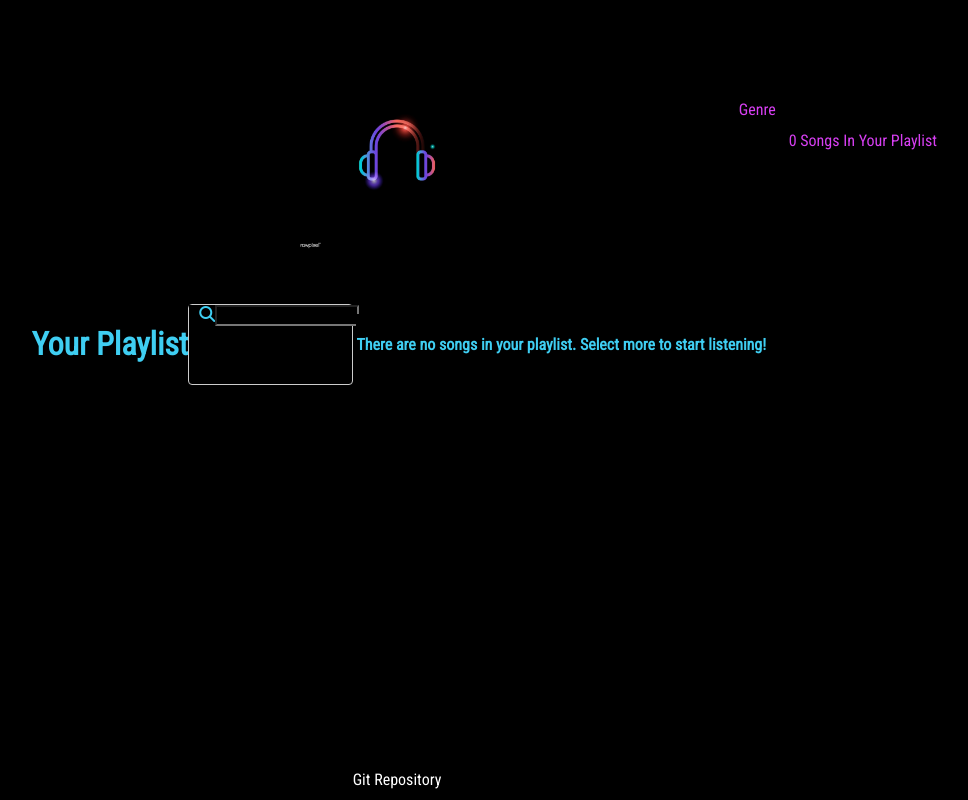
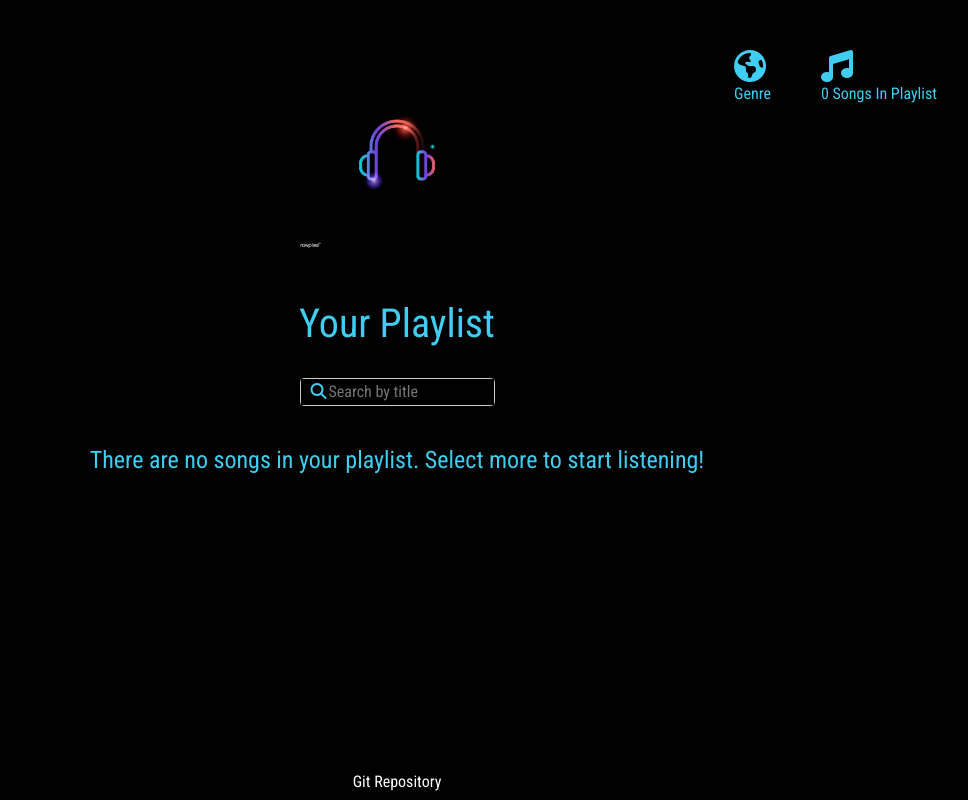
Before and after one commit to savannahknight/CreativeProject3, a Vue app in the folder learning-vue-cli/: page /playlist in a window 1280 px wide. Shown: the whole page, without its empty margins (243-1211 px from the left). Built offline with nearby package versions, Linux system fonts and the light colour scheme.

Commit message:
sav commit

```diff
--- a/learning-vue-cli/public/index.html
+++ b/learning-vue-cli/public/index.html
@@ -7,7 +7,8 @@
     <!-- <i class='fa fa-music'></i> -->
     <title><%= htmlWebpackPlugin.options.title %></title>
     <link rel="preconnect" href="https://fonts.gstatic.com">
-<link href="https://fonts.googleapis.com/css2?family=Roboto+Condensed&display=swap" rel="stylesheet">
+    <link href="https://fonts.googleapis.com/css2?family=Roboto+Condensed&display=swap" rel="stylesheet">
+    <link rel="stylesheet" href="https://maxcdn.bootstrapcdn.com/bootstrap/4.0.0/css/bootstrap.min.css" integrity="sha384-Gn5384xqQ1aoWXA+058RXPxPg6fy4IWvTNh0E263XmFcJlSAwiGgFAW/dAiS6JXm" crossorigin="anonymous">
   </head>
   <body>
     <noscript>
--- a/learning-vue-cli/src/App.vue
+++ b/learning-vue-cli/src/App.vue
@@ -9,14 +9,14 @@
       <div id="side">
         <router-link to="/genre">
         <div class="menu-item genre">
-          <img src="../images/globe.png">
+          <i class="fa fa-globe fa-2x"></i>
           <p>Genre</p>
         </div>
       </router-link>
       <router-link to="/playlist">
         <div class="menu-item">
-          <img src="../images/music.png">
-          <p>{{calcQuantity}} Songs In Your Playlist</p>
+          <i class="fa fa-music fa-2x"></i>
+          <p>{{calcQuantity}} Songs In Playlist</p>
         </div>
       </router-link>
     </div>
@@ -33,11 +33,7 @@ export default {
   name: 'App',
   computed: {
     calcQuantity(){
-      let cartQuantity = 0;
-      for(let i = 0; i < this.$root.$data.playlist.length; i++ ) {
-        cartQuantity += this.$root.$data.playlist[i].quantity;
-      }
-      return cartQuantity;
+      return this.$root.$data.playlist.length;
     },
   },
 }
@@ -73,7 +69,8 @@ body {
   grid-area: side;
   display: flex;
   justify-content: flex-end;
-  color: pink;
+  color: #3fcef2;
+  margin-left: 20px;
 }
 #side img {
   width: 50px;
@@ -81,12 +78,12 @@ body {
 .menu-item {
   display: flex;
   flex-direction: column;
-  color: #d73ff2;
+  color: #3fcef2;
 }
 .menu-item p {
-  margin: 0px;
+  margin: 0;
 }
-.browse {
+.genre {
   margin-right: 50px;
 }
 .footer {
@@ -107,4 +104,8 @@ a, a:hover, a:focus {
   text-decoration: none;
   transition: all 0.3s;
 }
+.fa {
+  color: #3fcef2;
+  align-items: flex-end;
+}
 </style>
--- a/learning-vue-cli/src/components/SongList.vue
+++ b/learning-vue-cli/src/components/SongList.vue
@@ -12,7 +12,7 @@
       </div>
       <div class="genre">
         <h2>{{song.genre}}</h2>
-        <button class="auto" @click="addItem(song.id, song.name, song.image, song.year, song.artist)">Add to Playlist</button>
+        <button class="auto" @click="addItem(song.id, song.name, song.image, song.year, song.artist, song.genre)">Add to Playlist</button>
       </div>
     </div>
   </div>
@@ -26,11 +26,10 @@ export default {
     songs: Array
   },
   methods: {
-    addItem(id, name, image, year, artist){
+    addItem(id, name, image, year, artist, genre){
       let found = false;
       this.$root.$data.playlist.find((song) => {
         if (song.id === id) {
-          song.quantity += 1;
           found = true;
           return true;
         }
@@ -38,14 +37,13 @@ export default {
       if (!found) {
         this.$root.$data.playlist.push({
           id: id,
-          quantity: 1,
           name: name,
           image: image,
           year: year,
-          artist: artist
+          artist: artist,
+          genre: genre
         });
       }
-      this.$root.$data.calcQuantity += 1;
     },
   }
 }
@@ -112,7 +110,7 @@ export default {
   background: inherit;
 }
 .info p {
-  margin: 0px;
+  margin-left: 0px;
   font-size: 10px;
   background: inherit;
   justify-content: right;
--- a/learning-vue-cli/src/views/Genre.vue
+++ b/learning-vue-cli/src/views/Genre.vue
@@ -2,10 +2,10 @@
 <div>
   <div class="pure-menu pure-menu-horizontal">
     <ul class="pure-menu-list">
-      <li class="pure-menu-item"><a @click="select('United States')" href="#" class="pure-menu-link">United States</a></li>
-      <li class="pure-menu-item"><a @click="select('Canada')" href="#" class="pure-menu-link">Canada</a></li>
-      <li class="pure-menu-item"><a @click="select('Mexico')" href="#" class="pure-menu-link">Mexico</a></li>
-      <li class="pure-menu-item"><a @click="select('Brazil')" href="#" class="pure-menu-link">Brazil</a></li>
+      <li class="pure-menu-item"><a @click="select('Country')" href="#" class="pure-menu-link">Country</a></li>
+      <li class="pure-menu-item"><a @click="select('Indie')" href="#" class="pure-menu-link">Indie</a></li>
+      <li class="pure-menu-item"><a @click="select('Pop')" href="#" class="pure-menu-link">Pop</a></li>
+      <li class="pure-menu-item"><a @click="select('R&B')" href="#" class="pure-menu-link">R&B</a></li>
     </ul>
   </div>
   <SongList :songs="songs" />
@@ -21,11 +21,11 @@ export default {
   },
   data() {
     return {
-      country: '',
+      genre: '',
     }
   },
   computed: {
-    products() {
+    songs() {
       return this.$root.$data.songs.filter(song => song.genre === this.genre);
     }
   },
@@ -36,3 +36,13 @@ export default {
   }
 }
 </script>
+
+<style scoped>
+.pure-menu-list li{
+  display: inline;
+}
+.pure-menu-item {
+  padding: 20px;
+}
+
+</style>
--- a/learning-vue-cli/src/views/Home.vue
+++ b/learning-vue-cli/src/views/Home.vue
@@ -3,7 +3,7 @@
   <div class="wrapper">
     <div class="search">
       <form class="pure-form">
-        <i class="fa fa-search"></i><input v-model="searchText" />
+        <i class="fa fa-search"></i><input v-model="searchText" placeholder="Search by Title"/>
       </form>
     </div>
   </div>
@@ -40,7 +40,8 @@ export default {
 .search {
   border: 1px solid #ccc;
   border-radius: 4px;
-  width: 50%;
+  width: 100%;
+  color: #d73ff2;
 }
 form {
   display: table;
@@ -58,5 +59,9 @@ input {
   box-shadow: none !important;
   width: 100%;
   height: 40px;
+  color: white;
+}
+.fa-search {
+  font-color: #d73ff2;
 }
 </style>
--- a/learning-vue-cli/src/views/Playlist.vue
+++ b/learning-vue-cli/src/views/Playlist.vue
@@ -3,13 +3,13 @@
 <div class="wrapper">
   <div class="heading">
   <h1>Your Playlist</h1>
+
   <div class="search">
     <form class="pure-form">
-      <i class="fa fa-search"></i><input v-model="searchText" />
+      <i class="fa fa-search"></i><input v-model="searchText" placeholder="Search by title"/>
     </form>
   </div>
   </div>
-
   <div class="empty">
   <h4 v-show="this.$root.$data.playlist.length === 0">There are no songs in your playlist. Select more to start listening!</h4>
   </div>
@@ -25,11 +25,10 @@
       </div>
       <div class="genre">
         <h2>{{song.genre}}</h2>
-        <i class="fa fa-play"></i>
-        <p class="quantity">Listened to {{song.quantity}} times</p>
+        <button class="play" @click="playSong(song.id)"><i class="fa fa-play"></i></button>
+        <p class="quantity">Listened to {{timesPlayed(song)}} times</p>
         <button class="auto" @click="removeItem(song.id)">Remove Song</button>
       </div>
-      <hr size="8" width="100%" color="black">
     </div>
   </div>
 </div>
@@ -49,32 +48,63 @@ export default {
     },
     songs() {
       return this.$root.$data.songs.filter(song => song.name.toLowerCase().search(this.searchText.toLowerCase()) >= 0);
+    },
+
+  },
+  methods: {
+  timesPlayed(song) {
+    if (song.amountPlayed === undefined) {
+      return 0;
+    }
+    else {
+      return song.amountPlayed;
     }
   },
-  methods: {
+    playSong(id) {
+
+        this.$root.$data.playlist.find((song) => {
+          let amountPlayed = 0;
+          if (song.id === id) {
+            if(song.amountPlayed === undefined) {
+              song.amountPlayed = 1;
+            }
+            else {
+              song.amountPlayed += 1;
+            }
+            this.$forceUpdate();
+            return song.amountPlayed;
+        }
+      });
+    },
     removeItem(id) {
       let item = this.$root.$data.playlist.find(item => item.id === id);
       const index = this.$root.$data.playlist.indexOf(item);
-      if(index > -1) {
-        this.$root.$data.playlist[index].quantity -= 1;
-        if(this.$root.$data.playlist[index].quantity === 0) {
-          this.$root.$data.playlist.splice(index, 1);
-        }
-      }
+      this.$root.$data.playlist.splice(index, 1);
     }
   }
 }
 </script>
 
+
 <style scoped>
 .wrapper {
+  display:flex;
+  flex-direction: column;
+  align-content: center;
+  width: 100%;
 }
 .heading {
   display: flex;
-  align-times: center;
+  align-items: center;
   justify-content: center;
   text-align: center;
   color: #3fcef2;
+  width: 100%;
+  flex-direction: column;
+  align-content: center;
+}
+.heading h1 {
+  margin-bottom: 30px;
 }
 .empty {
   background: inherit;
@@ -82,6 +112,7 @@ export default {
   justify-content: center;
   text-align: center;
   color: #3fcef2;
+  margin-top: 40px;
 }
 .songs {
   margin-top: 20px;
@@ -106,7 +137,7 @@ export default {
   justify-content: left;
 }
 .info {
-  background: #d73ff2;;
+  background: #d73ff2;
   padding: 10px 30px;
   height: 80px;
   width: 200px;
@@ -131,6 +162,7 @@ export default {
   padding: 6px;
   margin-left: 20px;
   flex-wrap: wrap;
+  background: inherit;
 }
 .genre {
   display: flex;
@@ -150,7 +182,10 @@ button {
 .search {
   border: 1px solid #ccc;
   border-radius: 4px;
-  width: 50%;
+  text-align: center;
+  justify-content: center;
+  color: #3fcef2;
+  display: flex;
 }
 form {
   display: table;
@@ -161,8 +196,21 @@ i {
   padding-left: 10px;
   width: 1px;
 }
+input {
+  width: 100%;
+  color: white;
+  margin-left: auto;
+  margin-right: auto;
+  border: none !important;
+  box-shadow: none !important;
+
+}
 .fa-play{
   color: green;
   font-size: 25px;
+  background: inherit;
+}
+.play {
+  background: inherit;
 }
 </style>
```
